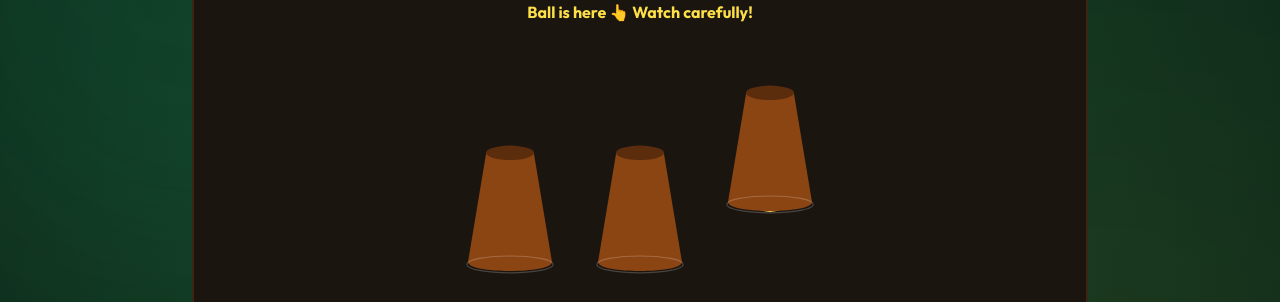
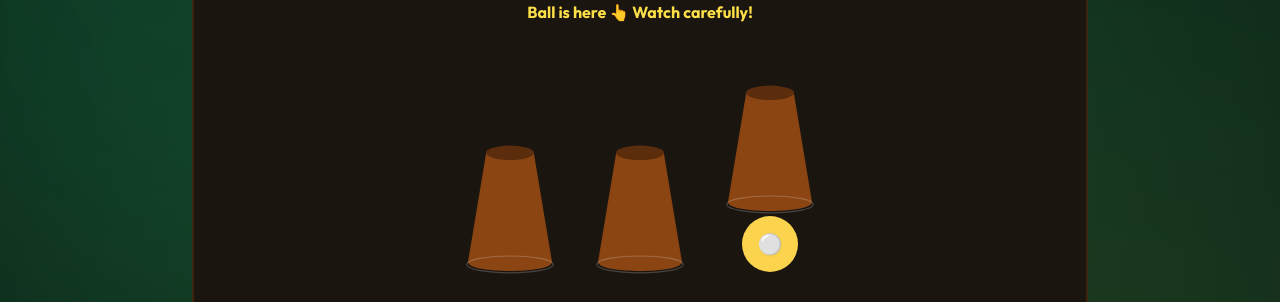
Before and after one commit to Tegeney/nana, a React (Vite) app: page / in a window 1280 px wide. Shown: the part 184-486 px from the top of the page. Built offline with nearby package versions, Linux system fonts and the light colour scheme; no server answers; a web font is replaced by a local one.

Commit message:
fix: apply yOffset to cup instead of wrapper to reveal ball

```diff
--- a/src/components/ShellGame.tsx
+++ b/src/components/ShellGame.tsx
@@ -172,7 +172,7 @@ export const ShellGame: React.FC = () => {
             <motion.div
               key={cupId}
               initial={false}
-              animate={{ x: xOffset, y: yOffset, opacity }}
+              animate={{ x: xOffset, opacity }}
               transition={{
                 duration: 0.18,
                 ease: "easeInOut"
@@ -193,7 +193,10 @@ export const ShellGame: React.FC = () => {
               )}
 
               {/* Simplified Flat SVG Cup for Mobile Performance */}
-              <div className="w-full aspect-[4/5] flex justify-center items-end transition-transform duration-300 z-10 relative">
+              <div
+                className="w-full aspect-[4/5] flex justify-center items-end transition-transform duration-300 z-10 relative"
+                style={{ transform: `translateY(${yOffset}px)` }}
+              >
                 <svg viewBox="0 0 100 120" className="w-[110%] h-auto max-h-full">
                   <path d="M 30 15 C 30 8, 70 8, 70 15 L 85 105 C 85 115, 15 115, 15 105 Z" fill="#8b4513" />
                   <ellipse cx="50" cy="14" rx="20" ry="6" fill="#5c2d0c" />
```
